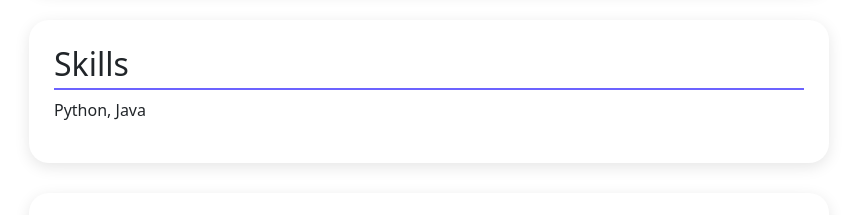
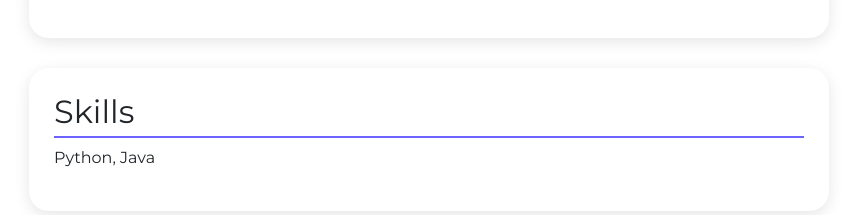
Before and after one commit to extroline/extroline.github.io, a plain HTML site: page index.html in a window 1280 px wide. Shown: the part 1427-1642 px from the top of the page, without its empty margins (211-1068 px from the left). Drawn offline with nearby package versions, Linux system fonts and the light colour scheme.

Commit message:
Color Override

```diff
--- a/css/custom.scss
+++ b/css/custom.scss
@@ -1,8 +1,23 @@
+// Step 1: Import functions first to make them available
+@import "~bootstrap/scss/functions";
 
-// Step 1: Import functions first to make them available
-@import "../node_modules/bootstrap/scss/functions";
 
 // Step 2: Override variables
+@import url('https://fonts.googleapis.com/css2?family=Montserrat:ital,wght@0,400;0,700;1,400;1,700&display=swap');
+
+$font-family-base: 'Montserrat', sans-serif;
+
+$charcoal: #424B54;
+$cadet-gray: #93A8AC;
+$white: #FFFFFF;
+$orchid-pink: #E2B4BD;
+$rose-taupe: #9B6A6C;
+
+$primary: $charcoal;
+$success: $cadet-gray;
+$danger: $white;
+$warning: $orchid-pink;
+$info: $rose-taupe;
 
 // Step 3: Import full Bootstrap to apply customizations
-@import "../node_modules/bootstrap/scss/bootstrap";
+@import "~bootstrap/scss/bootstrap";
```
Also changed, not shown: index.html (+1 -0 lines), css/custom.css, 1 other file.
